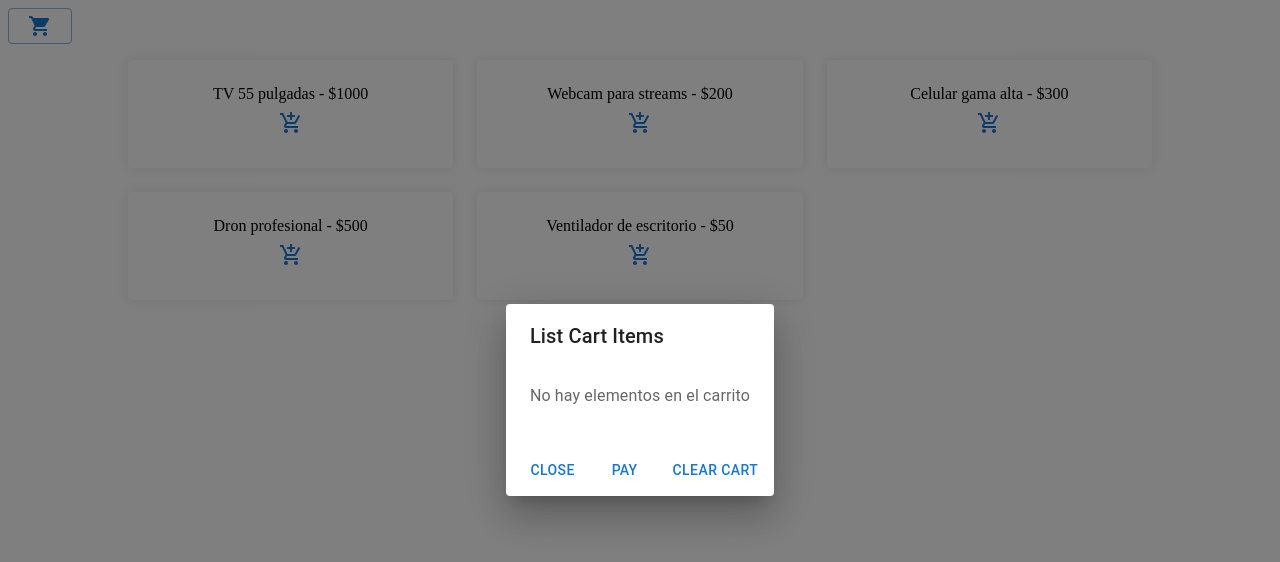
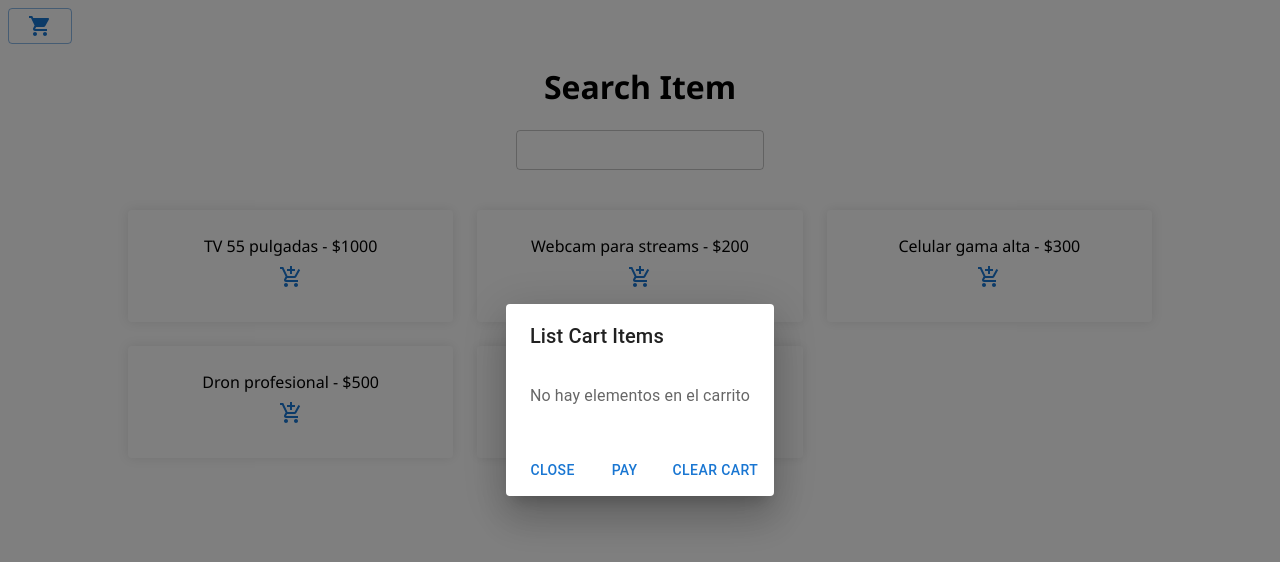
Before and after one commit to Lichu23/Cart-training, a React (Vite) app: page / in a window 1280 px wide. Both pictures are taken after a click on the button 40 px from the left and 26 px from the top of the page. Shown: the top 562 px of the page. Built offline with nearby package versions, Linux system fonts and the light colour scheme.

Commit message:
input to seach, component input, types added and change font letters

```diff
--- a/src/App.css
+++ b/src/App.css
@@ -4,12 +4,16 @@
   display: flex;
   align-items: center;
   justify-content: center;
-  flex-direction: "column";
-  gap: "24px";
+  flex-direction: column;
+  gap: 24px;
 }
 
-.container {
-  width: 100%;
-  margin: 0;
-  padding: 0;
+.search {
+  display: flex;
+  flex-direction: column;
 }
+
+.searchInput {
+  font-size: medium;
+  border: 1px solid gray;
+}
--- a/src/App.tsx
+++ b/src/App.tsx
@@ -5,10 +5,11 @@ import ModalCart from "./components/ModalCart";
 
 function App() {
   return (
-    <main className="container">
+    <main>
       <Toaster position="top-center" reverseOrder={false} />
 
       <ModalCart />
+
       <ItemList />
     </main>
   );
--- a/src/api.ts
+++ b/src/api.ts
@@ -6,36 +6,49 @@ const PRODUCTS: Product[] = [
     title: "TV 55 pulgadas",
     description: "TV 55 pulgadas, curva, marca gonzung",
     price: 1000,
+    quantity: 1,
   },
   {
     id: 2,
     title: "Webcam para streams",
     description: "Webcam marca logitency",
     price: 200,
+    quantity: 1,
   },
   {
     id: 3,
     title: "Celular gama alta",
     description: "Celular gama alta, marca xiaoncy",
     price: 300,
+    quantity: 1,
   },
   {
     id: 4,
     title: "Dron profesional",
     description: "Dron que soporta fuertes vientos, marca phantoncy",
     price: 500,
+    quantity: 1,
   },
   {
     id: 5,
     title: "Ventilador de escritorio",
     description: "Ventilador portable de escritorio, marca liliancy",
     price: 50,
+    quantity: 1,
   },
 ];
 
 const api = {
-  getProducts: (): Promise<Product[]> => {
-    return new Promise((resolve) => setTimeout(() => resolve(PRODUCTS), 500));
+  search: (search?: string): Promise<Product[]> => {
+    let results = PRODUCTS;
+
+    if (search) {
+      const resultsLowerCase = search.toLowerCase()
+      results = results.filter((product) => {
+        return product.title.toLowerCase().includes(resultsLowerCase);
+      });
+    }
+    return new Promise((resolve) => setTimeout(() => resolve(results), 500));
   },
 };
 
--- /dev/null
+++ b/src/components/Input.tsx
@@ -0,0 +1,25 @@
+import { Box, TextField } from "@mui/material";
+import { useListStore } from "../stores/listStore";
+
+function Input() {
+  const { setSearch, search } = useListStore();
+
+  return (
+    <div className="search">
+      <h1 style={{ textAlign: "center" }}>Search Item</h1>
+
+      <Box component="form" noValidate autoComplete="off">
+        <TextField
+        size="small"
+          value={search}
+          className="searchInput"
+          onChange={(e) => setSearch(e.target.value)}
+          type="text"
+          autoFocus
+        />
+      </Box>
+    </div>
+  );
+}
+
+export default Input;
--- a/src/components/ItemList.tsx
+++ b/src/components/ItemList.tsx
@@ -1,23 +1,24 @@
 import { AddShoppingCart } from "@mui/icons-material/";
+import HourglassEmptyIcon from "@mui/icons-material/HourglassEmpty";
 import { IconButton } from "@mui/material";
 import { useEffect } from "react";
 import api from "../api";
+import { useCartStore } from "../stores/cartStore";
 import { useListStore } from "../stores/listStore";
-import { useCartStore } from "../stores/cartStore";
-import HourglassEmptyIcon from '@mui/icons-material/HourglassEmpty';
+import Input from "./Input";
 
 const ItemList = () => {
-  const { list, setList } = useListStore();
+  const { list, setList, search } = useListStore();
 
-  const {addItem} = useCartStore();
-
+  const { addItem } = useCartStore();
 
   useEffect(() => {
-    api.getProducts().then(setList);
-  }, []);
+    api.search(search).then(setList);
+  }, [search]);
 
   return (
     <main className="mainListItem">
+      <Input/>
       <ul>
         {list.length === 0 ? (
           <p
@@ -27,7 +28,7 @@ const ItemList = () => {
               marginTop: "auto",
             }}
           >
-            <HourglassEmptyIcon/>
+            <HourglassEmptyIcon />
             Cargando Items...
           </p>
         ) : (
--- a/src/components/ModalCart.tsx
+++ b/src/components/ModalCart.tsx
@@ -21,7 +21,8 @@ const Transition = React.forwardRef(function Transition(
 
 export default function ModalCart() {
   const [open, setOpen] = React.useState<boolean>(false);
-  const {cartItems, clearCart} = useCartStore();
+  const { cartItems, clearCart, addItem, removeItem, decreaseItemQuantity } =
+    useCartStore();
 
   const handleClickOpen = () => {
     setOpen(true);
@@ -52,7 +53,19 @@ export default function ModalCart() {
               <ul>
                 {cartItems.map((item) => (
                   <li key={item.id}>
-                    {item.title} - ${item.price}
+                    <div style={{ display: "flex", alignItems: "center" }}>
+                      {item.title} - ${item.price} x{item?.quantity}
+                      <Button onClick={() => addItem(item)}>+</Button>
+                      {item.quantity >= 1 ? (
+                        <Button onClick={() => decreaseItemQuantity(item.id)}>
+                          -
+                        </Button>
+                      ) : (
+                        <Button onClick={() => removeItem(item.id)}>
+                          clear
+                        </Button>
+                      )}
+                    </div>
                   </li>
                 ))}
               </ul>
--- a/src/index.css
+++ b/src/index.css
@@ -1,4 +1,6 @@
-
+body{
+  font-family: 'Segoe UI', Tahoma, Geneva, Verdana, sans-serif;
+}
 
 input {
   font-size: 20px;
--- a/src/stores/cartStore.ts
+++ b/src/stores/cartStore.ts
@@ -5,30 +5,58 @@ import toast from "react-hot-toast";
 
 const storage = localStorage; // Or use sessionStorage if needed
 
-export const useCartStore = create(
-  persist<CartState>(
+export const useCartStore = create<CartState>()(
+  persist(
     (set) => ({
       cartItems: [],
       addItem: (product: Product) => {
         set((state) => {
-          if (
-            state.cartItems.findIndex((item) => item.id === product.id) === -1
-          ) {
+          const existingItem = state.cartItems.find(
+            (item) => item.id === product.id
+          );
+
+          if (existingItem) {
+            // If product exists, increase quantity
             return {
-              cartItems: [...state.cartItems, product],
+              cartItems: state.cartItems.map((item) =>
+                item.id === product.id
+                  ? { ...item, quantity: item.quantity + 1 }
+                  : item
+              ),
+            };
+          } else {
+            // If product doesn't exist, add it with quantity 1
+            return {
+              cartItems: [...state.cartItems, { ...product, quantity: 1 }],
             };
           }
-          return state;
         });
-        toast.success("item added to cart successfully!");
+      },
+      decreaseItemQuantity: (productId: number) => {
+        set((state) => ({
+          cartItems: state.cartItems.map((item) =>
+            item.id === productId
+              ? { ...item, quantity: Math.max(item.quantity - 1, 0) }
+              : item
+          ),
+        }));
+      },
+      removeItem: (productId: number) => {
+        set((state) => ({
+          cartItems: state.cartItems.filter((item) => item.id !== productId),
+        }));
+      },
+      updateItemQuantity: (productId: number, newQuantity: number) => {
+        set((state) => ({
+          cartItems: state.cartItems.map((item) =>
+            item.id === productId ? { ...item, quantity: newQuantity } : item
+          ),
+        }));
       },
       clearCart: () => {
-        set(() => ({
-          cartItems: [],
-        }));
-        // Elimina los datos del localStorage
+        set(() => ({ cartItems: [] }));
         storage.removeItem("cart");
-        toast.success("THE CART WAS CLEANED CORRECTLY!");
+        toast.success("El carrito se vació correctamente"); // Success message
       },
     }),
     {
@@ -36,3 +64,37 @@ export const useCartStore = create(
     }
   )
 );
+
+// export const useCartStore = create(
+//   persist<CartState>(
+//     (set) => ({
+//       cartItems: [],
+//       addItem: (product: Product) => {
+//         set((state) => {
+//           const existingItem = state.cartItems.find((item) => item.id === product.id);
+
+//           if (
+//             state.cartItems.findIndex((item) => item.id === product.id) === -1
+//           ) {
+//             return {
+//               cartItems: [...state.cartItems, product],
+//             };
+//           }
+//           return state;
+//         });
+//         toast.success("item added to cart successfully!");
+//       },
+//       clearCart: () => {
+//         set(() => ({
+//           cartItems: [],
+//         }));
+//         // Elimina los datos del localStorage
+//         storage.removeItem("cart");
+//         toast.success("the cart was cleaned correctly!");
+//       },
+//     }),
+//     {
+//       name: "cart",
+//     }
+//   )
+// );
--- a/src/stores/listStore.ts
+++ b/src/stores/listStore.ts
@@ -1,8 +1,9 @@
 import { create } from "zustand";
-import { ShopState, Product } from "../types/types";
-
+import { Product, ShopState } from "../types/types";
 
 export const useListStore = create<ShopState>((set) => ({
   list: [],
+  search: "",
   setList: (newList: Product[]) => set({ list: newList }),
+  setSearch: (newSearch: string) => set({ search: newSearch }),
 }));
```
Also changed, not shown: src/types/types.ts (+10 -2 lines).
